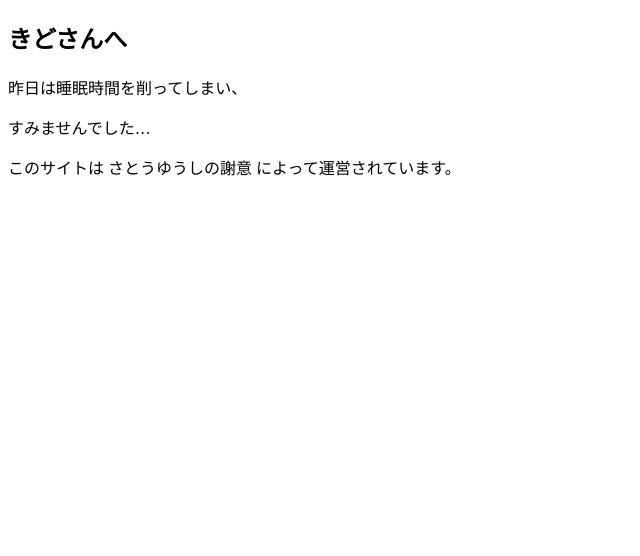
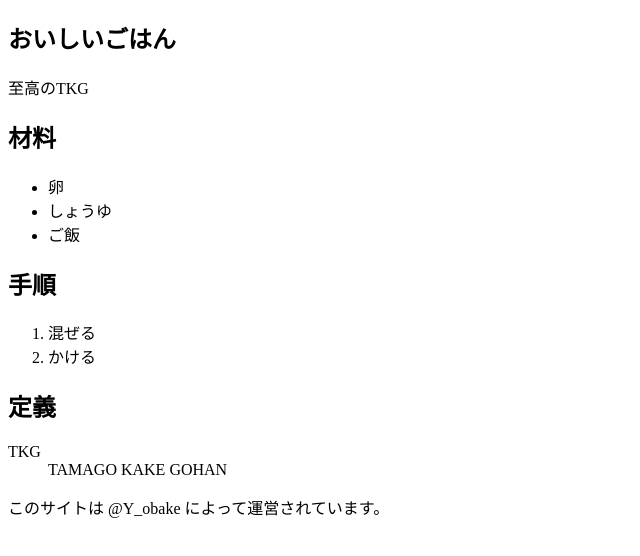
Before and after one commit to yushi309/yushi309.github.io, a plain HTML site: page index.html in a window 1280 px wide. Shown: the whole page, without its empty margins (0-640 px from the left). Drawn offline with Linux system fonts and the light colour scheme.

Commit message:
Add files via upload

```diff
--- a/index.html
+++ b/index.html
@@ -2,21 +2,37 @@
 <html lang="ja">
   <head>
     <meta charset="utf8">
-    <title>平謝りの構え</title>
+    <title>はじめてのHTML</title>
 <!--
     <link rel="stylesheet" href="mystyles.css">
 -->
   </head>
   <body>
         <article>
-            <h1>きどさんへ</h1>
-            <p>昨日は睡眠時間を削ってしまい、</p>
-            <p>すみませんでした…</p>
+            <h1>おいしいごはん</h1>
+            <p>至高のTKG</p>
+            <h2>材料</h2>
+            <ul>
+              <li>卵</li>
+              <li>しょうゆ</li>
+              <li>ご飯</li>
+            </ul>
+            <h2>手順</h2>
+            <ol>
+              <li>混ぜる</li>
+              <li>かける</li>
+            </ol>
+            <h2>定義</h2>
+            <dl>
+              <dt>TKG</dt>
+              <dd>TAMAGO KAKE GOHAN</dd>
+            </dl>
+        </article>
         </article>
     </section>
 
     <footer>
-        このサイトは さとうゆうしの謝意 によって運営されています。
+        このサイトは @Y_obake によって運営されています。
     </footer>
 
   </body>
```
